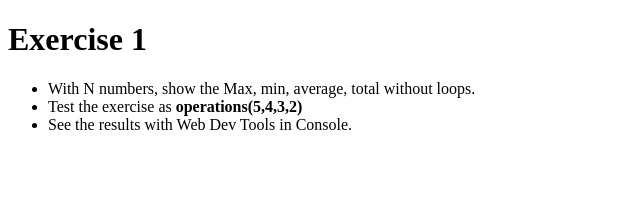
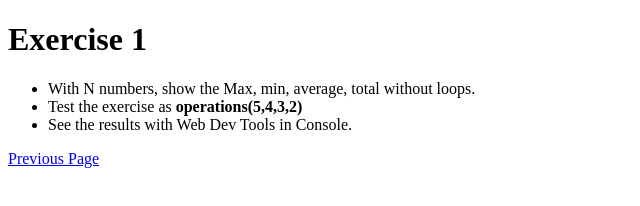
Before and after one commit to alejandraneolopan/qadev06, a plain HTML site: page Practice1.html in a window 1280 px wide. Shown: the whole page, without its empty margins (0-640 px from the left). Drawn offline with Linux system fonts and the light colour scheme.

Commit message:
Practice 1 - Improve links

```diff
--- a/Practice1.html
+++ b/Practice1.html
@@ -14,5 +14,6 @@
     <li>See the results with Web Dev Tools in Console.</li>
  </ul>
 <p>
+    <a href="javascript:history.back(-1);" class="btn">Previous Page</a>
 </body>
 </html>
```
